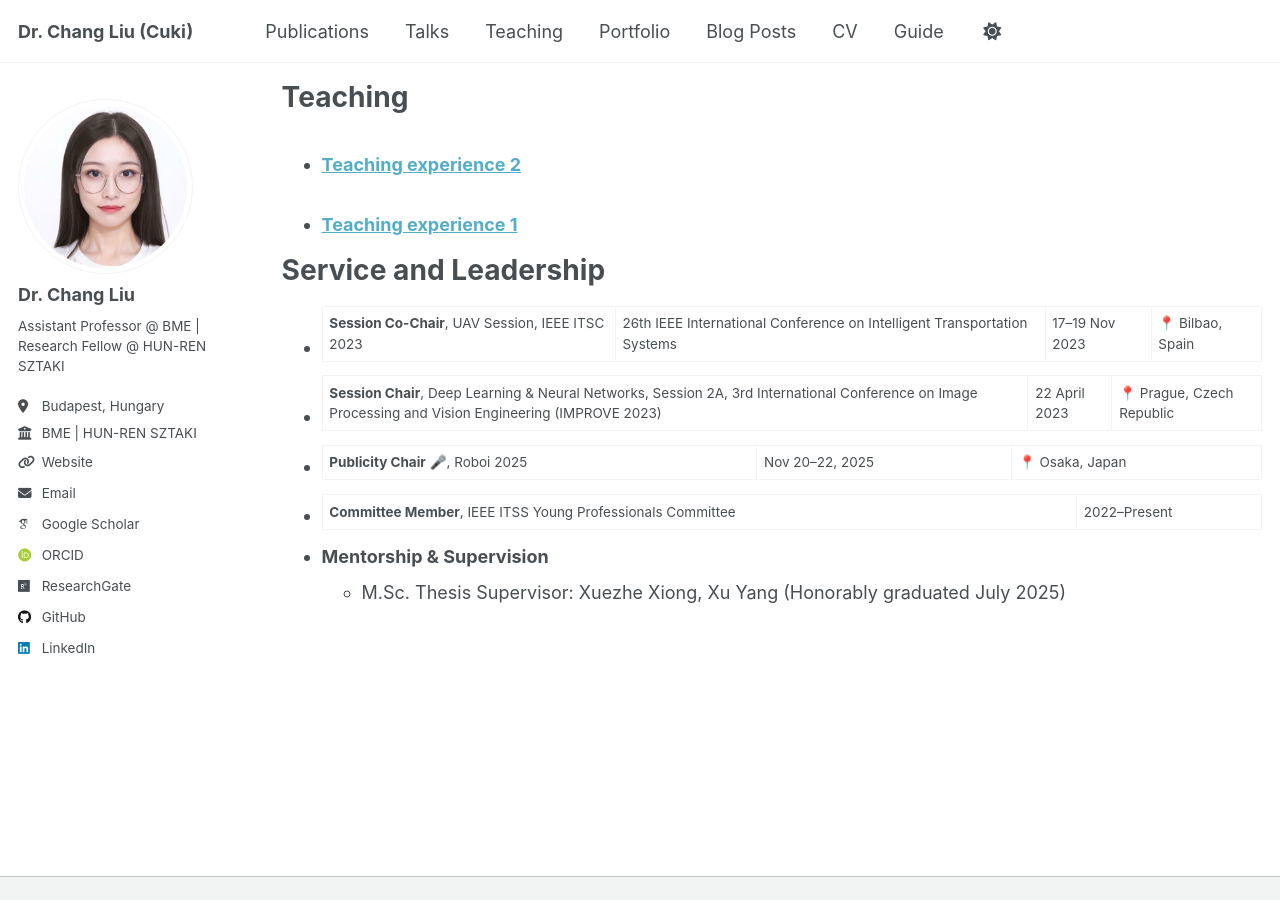
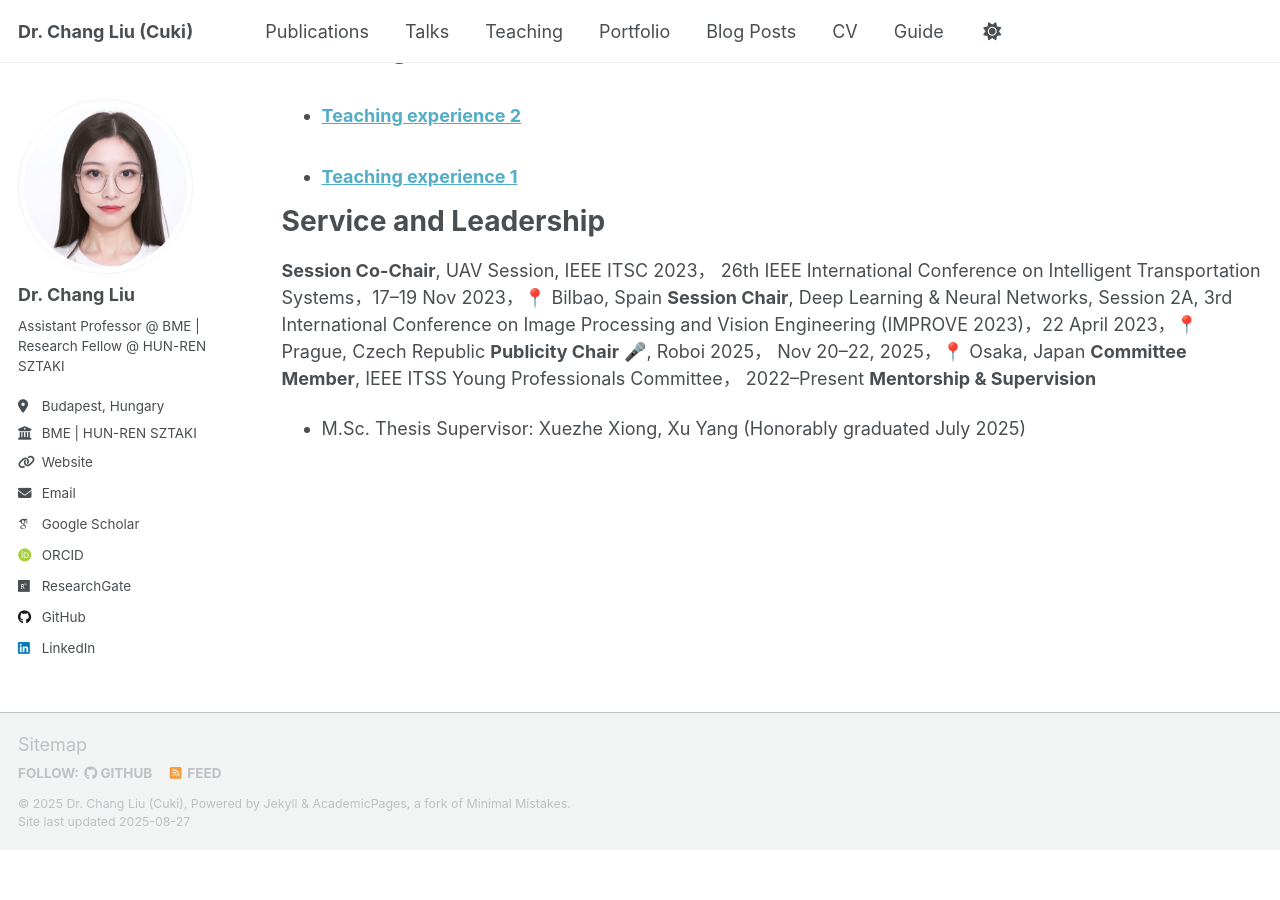
Before and after one commit to ChangLiu-bp/changliu-bp.github.io, a Jekyll site: the page built from _pages/cv.md, in a window 1280 px wide and 900 px high, scrolled down 1829 px. Built offline with Jekyll 4.4.1, drawn with Linux system fonts in a browser that asks for light colours; some web fonts are replaced; a script that is not in the unit is left out; after the commit the page ends 2680 px from its top, so only the background shows below that; some of the changed text lies outside the part shown.

Commit message:
Update cv.md

```diff
--- a/_pages/cv.md
+++ b/_pages/cv.md
@@ -20,11 +20,8 @@ Education
 ## Work Experience
 
 - **2024 – Present:** Assistant Professor, Department of Networked Systems and Services, Faculty of Electrical Engineering and Informatics (VIK), BME
-
 - **2022 – Present:** Research Fellow, Machine Perception Research Laboratory, HUN-REN Institute of Computer Science and Control (SZTAKI)
-
 - **01/11/2018 – 01/02/2019:** IT Intern, 360.World, Budapest, Hungary
-
 - **01/04/2018 – 31/07/2018:** IT Engineer Intern, Huawei Technologies Hungary Kft.
 
 Skills
@@ -54,9 +51,9 @@ Teaching
 
 Service and Leadership
 ======
-- **Session Co-Chair**, UAV Session, IEEE ITSC 2023 | 26th IEEE International Conference on Intelligent Transportation Systems | 17–19 Nov 2023 | 📍 Bilbao, Spain
-- **Session Chair**, Deep Learning & Neural Networks, Session 2A, 3rd International Conference on Image Processing and Vision Engineering (IMPROVE 2023) | 22 April 2023 | 📍 Prague, Czech Republic
-- **Publicity Chair** 🎤, Roboi 2025 | Nov 20–22, 2025 | 📍 Osaka, Japan
-- **Committee Member**, IEEE ITSS Young Professionals Committee | 2022–Present
-- **Mentorship & Supervision**
+**Session Co-Chair**, UAV Session, IEEE ITSC 2023， 26th IEEE International Conference on Intelligent Transportation Systems，17–19 Nov 2023，📍 Bilbao, Spain
+**Session Chair**, Deep Learning & Neural Networks, Session 2A, 3rd International Conference on Image Processing and Vision Engineering (IMPROVE 2023)，22 April 2023，📍 Prague, Czech Republic
+**Publicity Chair** 🎤, Roboi 2025， Nov 20–22, 2025，📍 Osaka, Japan
+**Committee Member**, IEEE ITSS Young Professionals Committee， 2022–Present
+**Mentorship & Supervision**
   - M.Sc. Thesis Supervisor: Xuezhe Xiong, Xu Yang (Honorably graduated July 2025)
```
Also changed, not shown: other parts of _pages/cv.md (+2 -2 lines).
